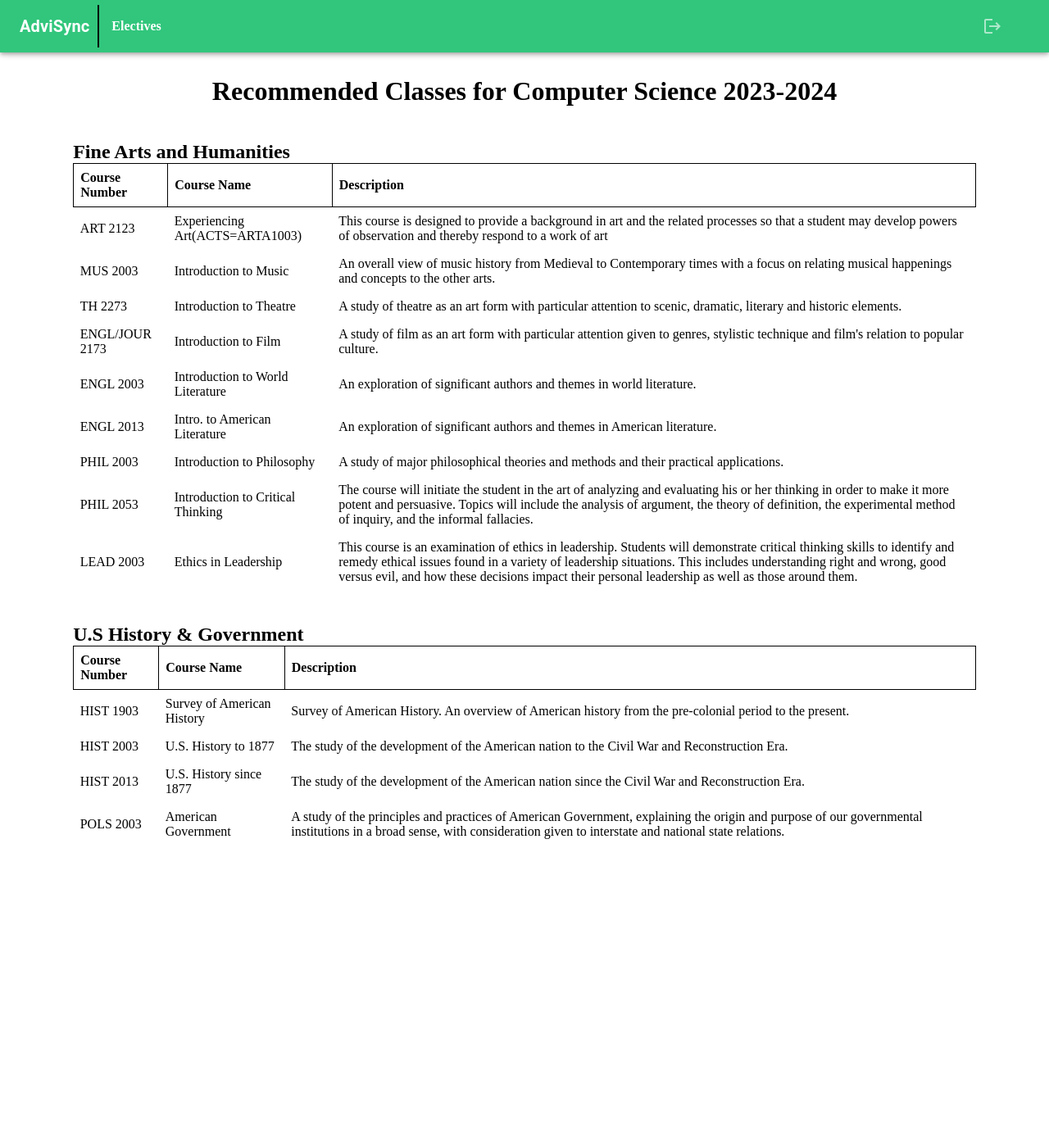
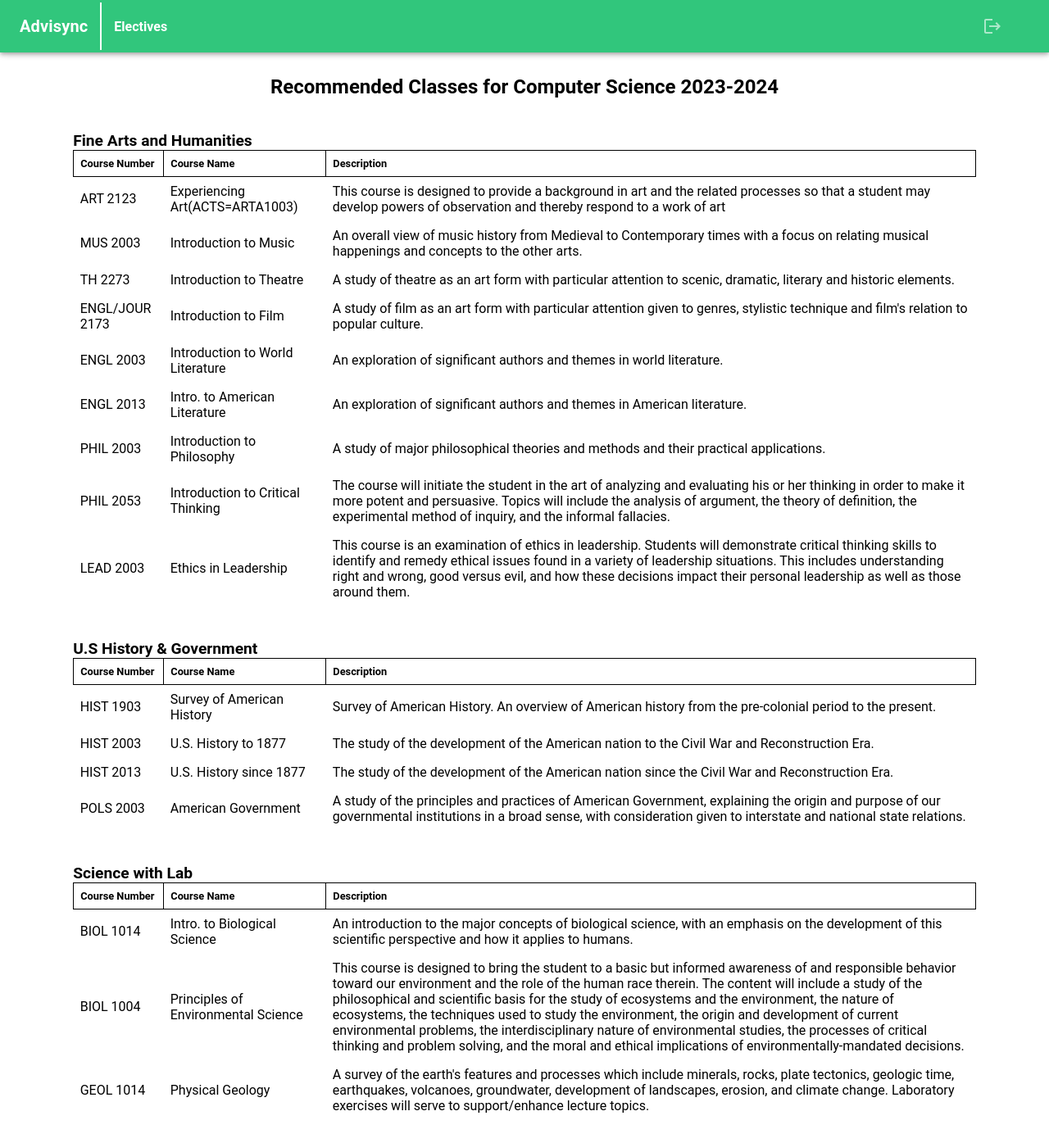
Before and after one commit to The-Four-Russketeers/FrontEndStuff, a React (Create React App) app: page /electives in a window 1280 px wide. Shown: the whole page at 82% size. Before the commit the page ends 1060 px from the top, so only its background shows below. Built offline with nearby package versions, Linux system fonts and the light colour scheme.

Commit message:
Further Improvements
-Added to electives and formatted table better
- Applied suggested changes to home

```diff
--- a/src/App.js
+++ b/src/App.js
@@ -5,6 +5,7 @@ import Home from './Pages/Home';
 import Schedules from './Pages/Schedules';
 import AdminH from './Pages/AdminH';
 import Electives from './Pages/Electives';
+
 
 /*axios.defaults.xsrfCookieName = 'csrftoken';
 axios.defaults.xsrfHeaderName = 'X-CSRFToken';
--- a/src/Components/navbar.js
+++ b/src/Components/navbar.js
@@ -17,8 +17,10 @@ export default function Navbar() {
       <AppBar sx={{ position: 'fixed', top: 0, zIndex: 1000, background: '#31c67c', height: '64px' }}> {/* Ensure the AppBar has a fixed height */}
         <Toolbar style={{ display: 'flex', justifyContent: 'space-between', alignItems: 'center', height: '100%' }}> {/* Ensure the Toolbar has a fixed height */}
           <div style={{ display: 'flex', alignItems: 'center', height: '100%' }}> {/* Set the height of the containing div to 100% */}
-            <Typography variant="h6" style={{ fontWeight: 'bold' }}>AdviSync</Typography>
-            <div style={{ height: '80%', borderLeft: '2px solid black', marginLeft: '10px' }}></div> {/* Vertical line */}
+          <Link to="/home" rel="noopener noreferrer" style={{ textDecoration: 'none', color: 'inherit' }}>
+              <Typography variant="h6" style={{ fontWeight: 'bold'}}>Advisync</Typography>
+            </Link>
+            <div style={{ height: '90%', borderLeft: '2px solid white', marginLeft: '15px' }}></div> {/* Vertical line */}
           </div>
           <div style={{ marginLeft: '15px' }}>
             <Link to="/electives" target="_blank" rel="noopener noreferrer" style={{ textDecoration: 'none', color: 'inherit' }}>
--- a/src/Pages/Electives.js
+++ b/src/Pages/Electives.js
@@ -1,75 +1,77 @@
 import React from 'react';
 import Navbar from '../Components/navbar';
+import "../Components/navbar";
+import "./styles.css"
 
 const YourComponent = () => {
   return (
     <div>
       <Navbar />
 
-      <h1 style={{ textAlign: 'center' }}>Recommended Classes for Computer Science 2023-2024</h1>
+      <h2 style={{ textAlign: 'center' }}>Recommended Classes for Computer Science 2023-2024</h2>
 
 
       <div style={{ padding: '20px', display: 'flex', flexDirection: 'column', alignItems: 'center' }}>
         <div style={{ maxWidth: '90%', width: '100%', margin: '0 auto' }}>
-        <table style={{ width: '100%', borderCollapse: 'collapse' }}>
-          <caption style={{ fontWeight: 'bold', fontSize: '1.5em', textAlign: 'left'  }}>Fine Arts and Humanities</caption>
+        <table table className="custom-table">
+          <caption className="custom-caption">Fine Arts and Humanities</caption>
           <thead>
             <tr>
-            <th style={{ textAlign: 'left', padding: '8px',  border: '1px solid black' }}>Course Number</th>
-              <th style={{ textAlign: 'left', padding: '8px',  border: '1px solid black' }}>Course Name</th>
-              <th style={{ textAlign: 'left', padding: '8px',  border: '1px solid black' }}>Description</th>
+              <th className="custom-th">Course Number</th>
+              <th className="custom-th">Course Name</th>
+              <th className="custom-th">Description</th>
             </tr>
           </thead>
           <tbody>
             <tr>
-              <td style={{ textAlign: 'left', padding: '8px', borderright: '1px solid black'}}>ART 2123</td>
-              <td style={{ textAlign: 'left', padding: '8px'}}>Experiencing Art(ACTS=ARTA1003)</td>
-              <td style={{ textAlign: 'left', padding: '8px'}}>This course is designed to provide a background in art and the related processes so
+              <td td className="custom-td">ART 2123</td>
+              <td td className="custom-td">Experiencing Art(ACTS=ARTA1003)</td>
+              <td td className="custom-td">This course is designed to provide a background in art and the related processes so
                           that a student may develop powers of observation and thereby respond to a work of
                           art</td>
             </tr>
             <tr>
-              <td style={{ textAlign: 'left', padding: '8px'}}>MUS 2003</td>
-              <td style={{ textAlign: 'left', padding: '8px'}}>Introduction to Music</td>
-              <td style={{ textAlign: 'left', padding: '8px'}}>An overall view of music history from Medieval to
+              <td td className="custom-td">MUS 2003</td>
+              <td td className="custom-td">Introduction to Music</td>
+              <td td className="custom-td">An overall view of music history from Medieval to
                                                                Contemporary times with a focus on relating musical
                                                               happenings and concepts to the other arts. </td>
             </tr>
             <tr>
-              <td style={{ textAlign: 'left', padding: '8px'}}>TH 2273</td>
-              <td style={{ textAlign: 'left', padding: '8px'}}>Introduction to Theatre</td>
-              <td style={{ textAlign: 'left', padding: '8px'}}>A study of theatre as an art form with particular attention to scenic, dramatic, literary and historic elements.</td>
+              <td className="custom-td">TH 2273</td>
+              <td className="custom-td">Introduction to Theatre</td>
+              <td className="custom-td">A study of theatre as an art form with particular attention to scenic, dramatic, literary and historic elements.</td>
             </tr>
             <tr>
-              <td style={{ textAlign: 'left', padding: '8px'}}>ENGL/JOUR 2173</td>
-              <td style={{ textAlign: 'left', padding: '8px'}}>Introduction to Film</td>
-              <td style={{ textAlign: 'left', padding: '8px'}}>A study of film as an art form with particular attention given to genres, stylistic technique and film's relation to popular culture.</td>
+              <td className="custom-td">ENGL/JOUR 2173</td>
+              <td className="custom-td">Introduction to Film</td>
+              <td className="custom-td">A study of film as an art form with particular attention given to genres, stylistic technique and film's relation to popular culture.</td>
             </tr>
             <tr>
-              <td style={{ textAlign: 'left', padding: '8px'}}>ENGL 2003</td>
-              <td style={{ textAlign: 'left', padding: '8px'}}> Introduction to World Literature</td>
-              <td style={{ textAlign: 'left', padding: '8px'}}>An exploration of significant authors and themes in world literature.</td>
+              <td className="custom-td">ENGL 2003</td>
+              <td className="custom-td"> Introduction to World Literature</td>
+              <td className="custom-td">An exploration of significant authors and themes in world literature.</td>
             </tr>
             <tr>
-              <td style={{ textAlign: 'left', padding: '8px'}}>ENGL 2013</td>
-              <td style={{ textAlign: 'left', padding: '8px'}}>Intro. to American Literature</td>
-              <td style={{ textAlign: 'left', padding: '8px'}}>An exploration of significant authors and themes in American literature.
+              <td className="custom-td">ENGL 2013</td>
+              <td className="custom-td">Intro. to American Literature</td>
+              <td className="custom-td">An exploration of significant authors and themes in American literature.
                                                               </td>
             </tr>
             <tr>
-              <td style={{ textAlign: 'left', padding: '8px'}}>PHIL 2003</td>
-              <td style={{ textAlign: 'left', padding: '8px'}}>Introduction to Philosophy</td>
-              <td style={{ textAlign: 'left', padding: '8px'}}>A study of major philosophical theories and methods and their practical applications.</td>
+              <td className="custom-td">PHIL 2003</td>
+              <td className="custom-td">Introduction to Philosophy</td>
+              <td className="custom-td">A study of major philosophical theories and methods and their practical applications.</td>
             </tr>
             <tr>
-              <td style={{ textAlign: 'left', padding: '8px'}}>PHIL 2053</td>
-              <td style={{ textAlign: 'left', padding: '8px'}}>Introduction to Critical Thinking</td>
-              <td style={{ textAlign: 'left', padding: '8px'}}>The course will initiate the student in the art of analyzing and evaluating his or her thinking in order to make it more potent and persuasive. Topics will include the analysis of argument, the theory of definition, the experimental method of inquiry, and the informal fallacies.</td>
+              <td className="custom-td">PHIL 2053</td>
+              <td className="custom-td">Introduction to Critical Thinking</td>
+              <td className="custom-td">The course will initiate the student in the art of analyzing and evaluating his or her thinking in order to make it more potent and persuasive. Topics will include the analysis of argument, the theory of definition, the experimental method of inquiry, and the informal fallacies.</td>
             </tr>
             <tr>
-              <td style={{ textAlign: 'left', padding: '8px'}}>LEAD 2003</td>
-              <td style={{ textAlign: 'left', padding: '8px'}}>Ethics in Leadership</td>
-              <td style={{ textAlign: 'left', padding: '8px'}}>This course is an examination of ethics in leadership. Students will demonstrate critical thinking skills to identify and remedy ethical issues found in a variety of leadership situations. This includes understanding right and wrong, good versus evil, and how these decisions impact their personal leadership as well as those around them.</td>
+              <td className="custom-td">LEAD 2003</td>
+              <td className="custom-td">Ethics in Leadership</td>
+              <td className="custom-td">This course is an examination of ethics in leadership. Students will demonstrate critical thinking skills to identify and remedy ethical issues found in a variety of leadership situations. This includes understanding right and wrong, good versus evil, and how these decisions impact their personal leadership as well as those around them.</td>
             </tr>
             {/* Add more rows for other courses */}
           </tbody>
@@ -79,41 +81,80 @@ const YourComponent = () => {
 
         <div style={{ padding: '20px', display: 'flex', flexDirection: 'column', alignItems: 'center' }}>
         <div style={{ maxWidth: '90%', width: '100%', margin: '0 auto' }}>
-        <table style={{ width: '100%', borderCollapse: 'collapse' }}>
-          <caption style={{ fontWeight: 'bold', fontSize: '1.5em', textAlign: 'left'  }}>U.S History & Government</caption>
+        <table className="custom-table">
+          <caption className="custom-caption">U.S History & Government</caption>
           <thead>
             <tr>
-            <th style={{ textAlign: 'left', padding: '8px',  border: '1px solid black' }}>Course Number</th>
-              <th style={{ textAlign: 'left', padding: '8px',  border: '1px solid black' }}>Course Name</th>
-              <th style={{ textAlign: 'left', padding: '8px',  border: '1px solid black' }}>Description</th>
+            <th className="custom-th">Course Number</th>
+              <th className="custom-th">Course Name</th>
+              <th className="custom-th">Description</th>
             </tr>
           </thead>
           <tbody>
             <tr>
-              <td style={{ textAlign: 'left', padding: '8px'}}>HIST 1903</td>
-              <td style={{ textAlign: 'left', padding: '8px'}}>Survey of American History</td>
-              <td style={{ textAlign: 'left', padding: '8px'}}>Survey of American History. An overview of American history from the pre-colonial period to the present.</td>
+              <td className="custom-td">HIST 1903</td>
+              <td className="custom-td">Survey of American History</td>
+              <td className="custom-td">Survey of American History. An overview of American history from the pre-colonial period to the present.</td>
             </tr>
             <tr>
-              <td style={{ textAlign: 'left', padding: '8px'}}>HIST 2003</td>
-              <td style={{ textAlign: 'left', padding: '8px'}}>U.S. History to 1877</td>
-              <td style={{ textAlign: 'left', padding: '8px'}}>The study of the development of the American nation to the Civil War and Reconstruction Era.</td>
+              <td className="custom-td">HIST 2003</td>
+              <td className="custom-td">U.S. History to 1877</td>
+              <td className="custom-td">The study of the development of the American nation to the Civil War and Reconstruction Era.</td>
             </tr>
             <tr>
-              <td style={{ textAlign: 'left', padding: '8px'}}>HIST 2013</td>
-              <td style={{ textAlign: 'left', padding: '8px'}}>U.S. History since 1877</td>
-              <td style={{ textAlign: 'left', padding: '8px'}}>The study of the development of the American nation since the Civil War and Reconstruction Era.</td>
+              <td className="custom-td">HIST 2013</td>
+              <td className="custom-td">U.S. History since 1877</td>
+              <td className="custom-td">The study of the development of the American nation since the Civil War and Reconstruction Era.</td>
             </tr>
             <tr>
-              <td style={{ textAlign: 'left', padding: '8px'}}>POLS 2003</td>
-              <td style={{ textAlign: 'left', padding: '8px'}}>American Government</td>
-              <td style={{ textAlign: 'left', padding: '8px'}}>A study of the principles and practices of American Government, explaining the origin and purpose of our governmental institutions in a broad sense, with consideration given to interstate and national state relations.</td>
+              <td className="custom-td">POLS 2003</td>
+              <td className="custom-td">American Government</td>
+              <td className="custom-td">A study of the principles and practices of American Government, explaining the origin and purpose of our governmental institutions in a broad sense, with consideration given to interstate and national state relations.</td>
             </tr>
           </tbody>
         </table>
         </div>
+        </div>
+
+        <div style={{ padding: '20px', display: 'flex', flexDirection: 'column', alignItems: 'center' }}>
+        <div style={{ maxWidth: '90%', width: '100%', margin: '0 auto' }}>
+        <table className="custom-table">
+          <caption className="custom-caption">Science with Lab</caption>
+          <thead>
+            <tr>
+            <th className="custom-th">Course Number</th>
+              <th className="custom-th">Course Name</th>
+              <th className="custom-th">Description</th>
+            </tr>
+          </thead>
+          <tbody>
+            <tr>
+              <td className="custom-td">BIOL 1014</td>
+              <td className="custom-td">Intro. to Biological Science</td>
+              <td className="custom-td">An introduction to the major concepts of biological science, with an emphasis on the development of this scientific perspective and how it applies to humans.</td>
+            </tr>
+            <tr>
+              <td className="custom-td">BIOL 1004</td>
+              <td className="custom-td">Principles of Environmental Science</td>
+              <td className="custom-td">This course is designed to bring the student to a basic but informed awareness of and responsible behavior toward our environment and the role of the human race therein. The content will include a study of the philosophical and scientific basis for the study of ecosystems and the environment, the nature of ecosystems, the techniques used to study the environment, the origin and development of current environmental problems, the interdisciplinary nature of environmental studies, the processes of critical thinking and problem solving, and the moral and ethical implications of environmentally-mandated decisions.</td>
+            </tr>
+            <tr>
+              <td className="custom-td">GEOL 1014</td>
+              <td className="custom-td">Physical Geology</td>
+              <td className="custom-td">A survey of the earth's features and processes which include minerals, rocks, plate tectonics, geologic time, earthquakes, volcanoes, groundwater, development of landscapes, erosion, and climate change. Laboratory exercises will serve to support/enhance lecture topics.</td>
+            </tr>
+
+          </tbody>
+        </table>
+        </div>
+        </div>
+
+
+
+
+
         {/* Add more tables for other sections */}
-      </div>
+
     </div>
   );
 };
--- /dev/null
+++ b/src/Pages/styles.css
@@ -0,0 +1,51 @@
+  body {
+    font-family: 'Roboto', sans-serif;
+  }
+
+  .custom-button {
+    background-color:rgb(25, 118, 210);
+    border-radius: 5px;
+    padding: 5px 10px;
+    color: white;
+    border: none;
+    cursor: pointer;
+  }
+
+  .custom-table {
+    width: 100%;
+    border-collapse: collapse;
+  }
+
+  .custom-caption {
+    font-weight: bold;
+    font-size: 1.2em;
+    text-align: left;
+  }
+
+  .custom-th {
+    text-align: left;
+    padding: 8px;
+    border: 1px solid black;
+    font-size: 0.8em;
+  }
+
+  .custom-td {
+    text-align: left;
+    padding: 8px;
+  }
+
+  .custom-td-description {
+    text-align: left;
+    padding: 8px;
+    border-right: 1px solid black;
+  }
+
+  .custom-th:nth-child(1),
+.custom-td:nth-child(1) {
+  width:10%; /* Adjust width for the first column */
+}
+
+.custom-th:nth-child(2),
+.custom-td:nth-child(2) {
+  width: 18%; /* Adjust width for the second column */
+}
```
Also changed, not shown: src/Pages/Home.js (+14 -12 lines).
